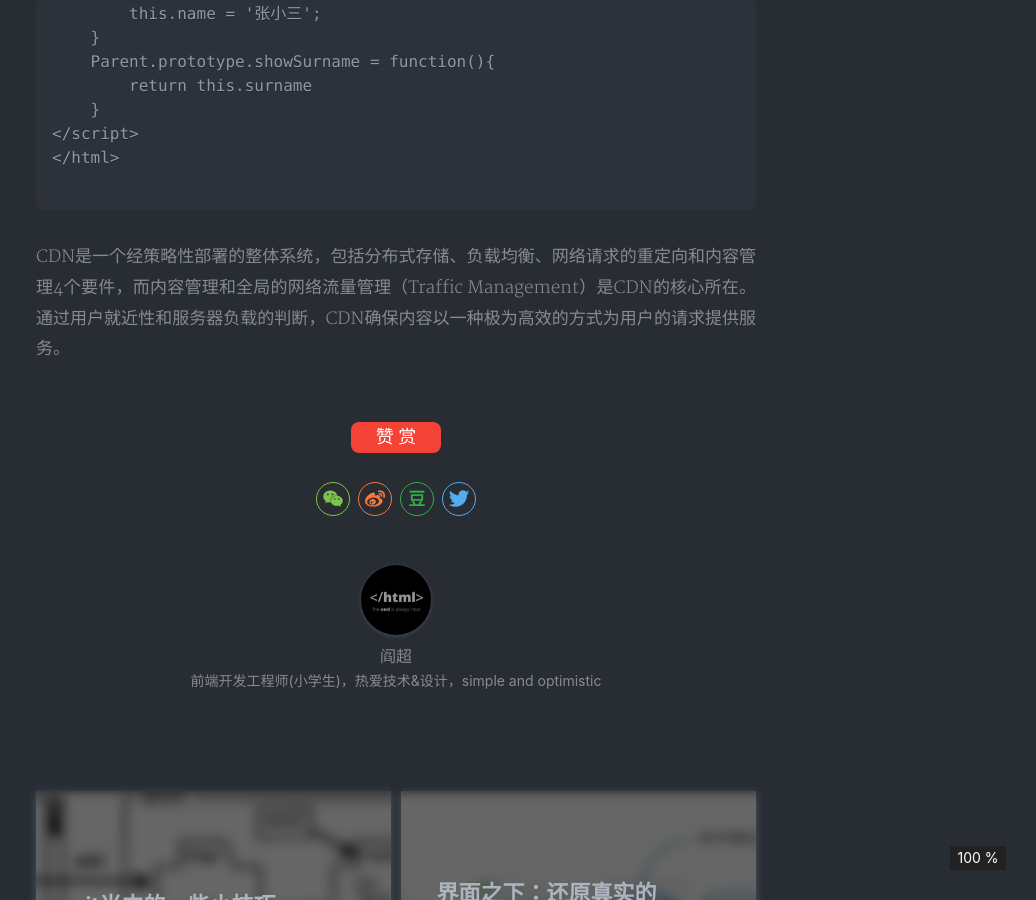
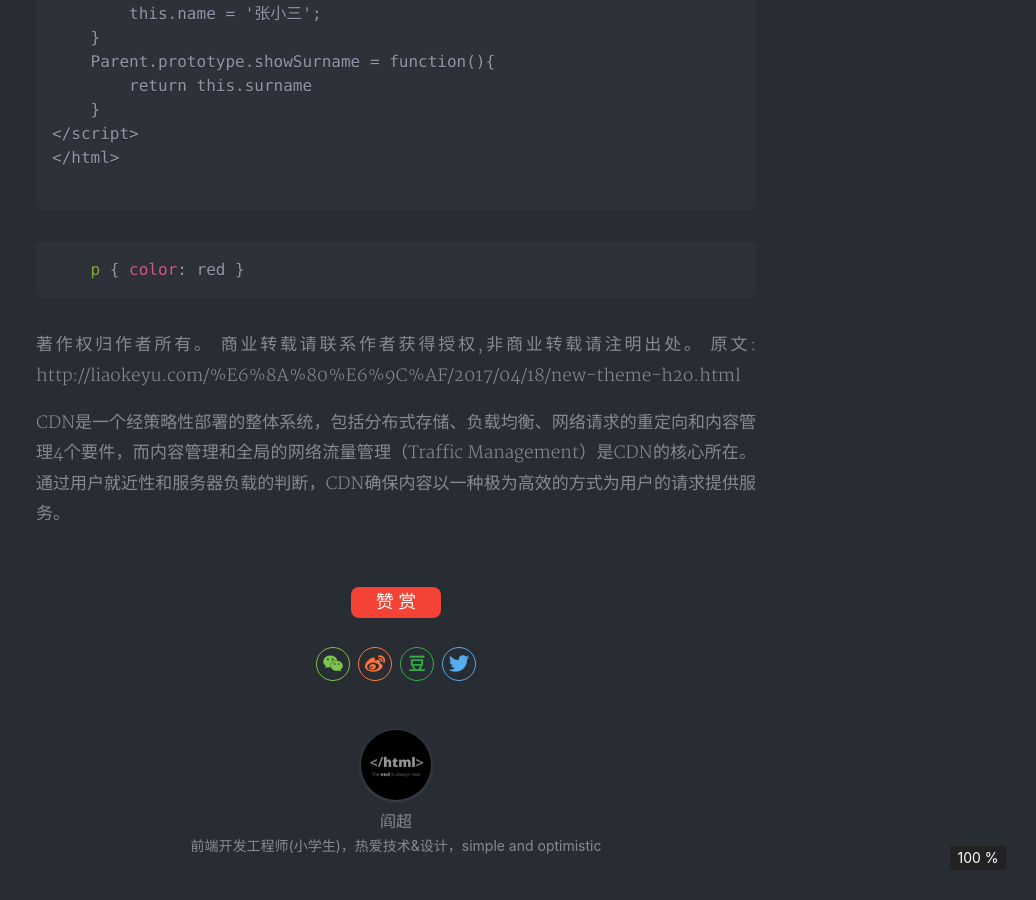
Before and after one commit to BinaryCaptain/BinaryCaptain.github.io, a Jekyll site: the page built from _posts/2017-05-06-cache-introduce.md, in a window 1280 px wide and 900 px high, scrolled down 3726 px. Shown: the whole window, without its empty margins (244-1280 px from the left). Built offline with Jekyll 4.4.1, drawn with Linux system fonts in a browser that asks for light colours; nearby versions of some CDN libraries; comment, search, counter and statistics services are not loaded; a style sheet for code colours, icons or effects is not loaded.

Commit message:
测试代码1

````diff
--- a/_posts/2017-05-06-cache-introduce.md
+++ b/_posts/2017-05-06-cache-introduce.md
@@ -100,4 +100,12 @@ CDN的全称是Content Delivery Network，即内容分发网络。通过在网
 
 ```
 
+ ```css
+    p { color: red }
+ ```
+
+著作权归作者所有。
+商业转载请联系作者获得授权,非商业转载请注明出处。
+原文: http://liaokeyu.com/%E6%8A%80%E6%9C%AF/2017/04/18/new-theme-h2o.html
+
 CDN是一个经策略性部署的整体系统，包括分布式存储、负载均衡、网络请求的重定向和内容管理4个要件，而内容管理和全局的网络流量管理（Traffic Management）是CDN的核心所在。通过用户就近性和服务器负载的判断，CDN确保内容以一种极为高效的方式为用户的请求提供服务。
````
